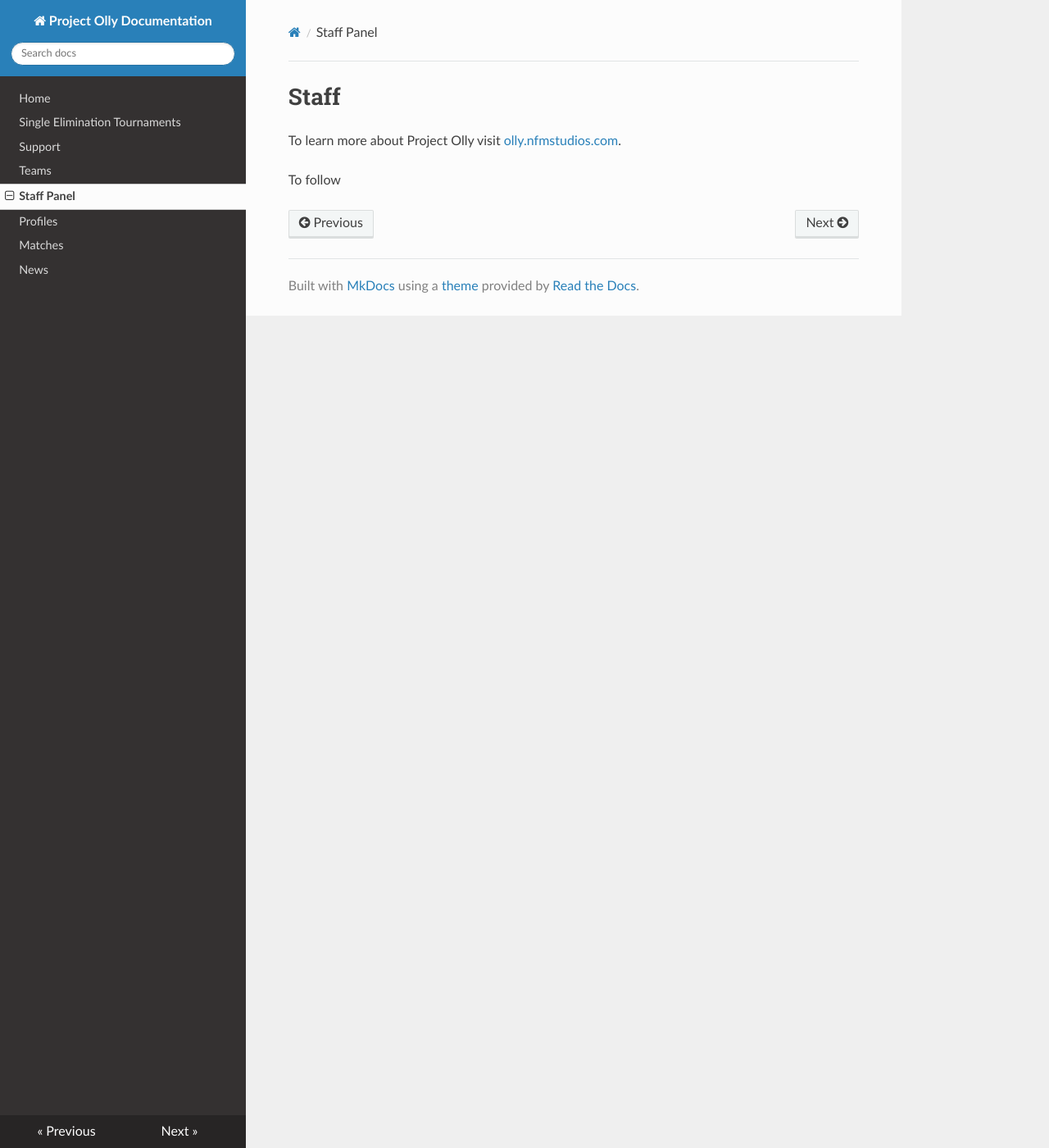
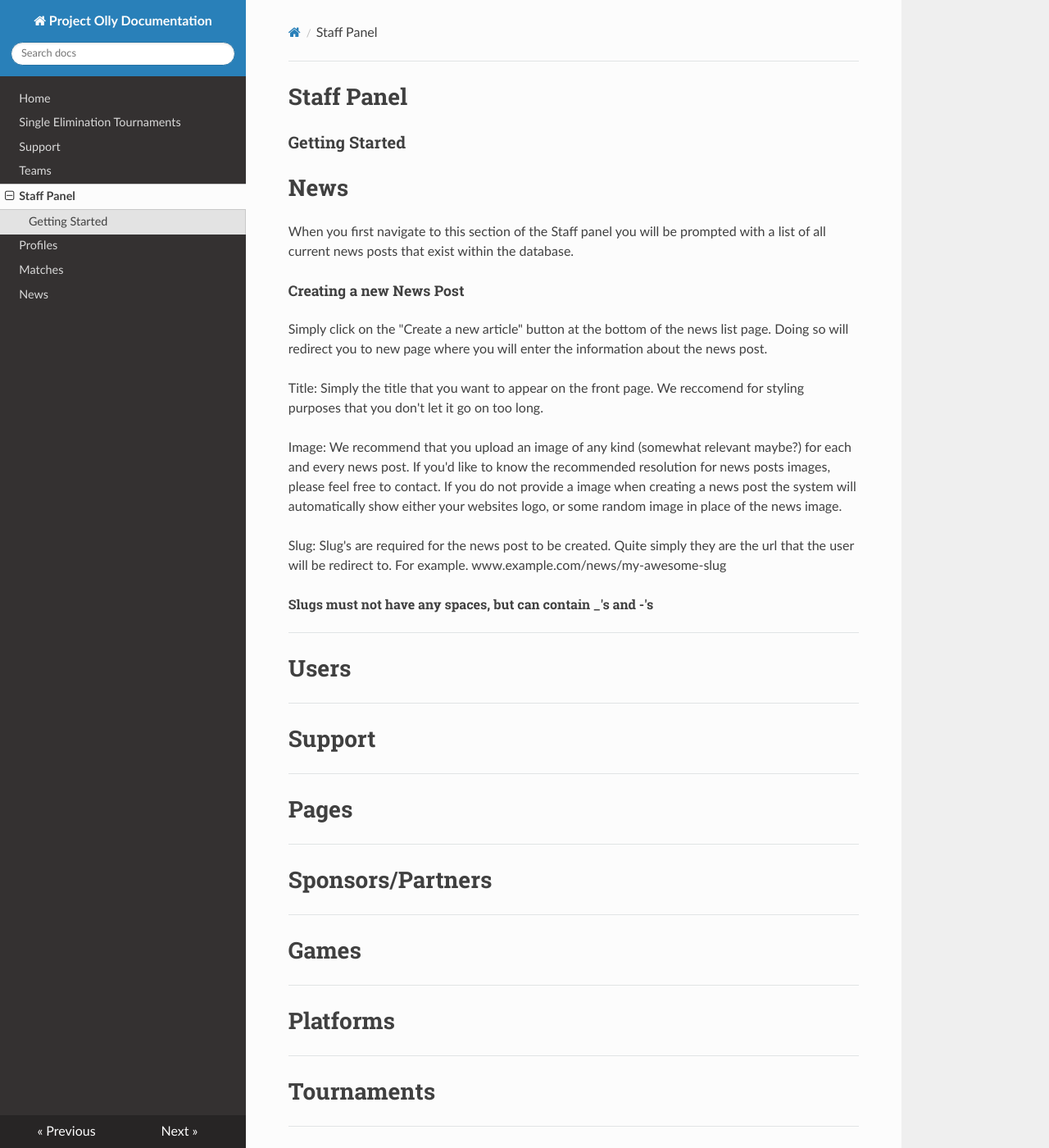
Before and after one commit to NFM-Studios/olly-documentation, an MkDocs documentation site: the page built from docs/staff.md, in a window 1280 px wide and 1400 px high. Shown: the whole window at 82% size. Built offline with MkDocs 1.6.1, drawn with Linux system fonts in a browser that asks for light colours; nearby versions of some CDN libraries.

Commit message:
added format and news info to staff panel page

```diff
--- a/docs/staff.md
+++ b/docs/staff.md
@@ -1,5 +1,59 @@
-# Staff
+# Staff Panel
 
-To learn more about Project Olly visit [olly.nfmstudios.com](https://olly.nfmstudios.com).
+### Getting Started
 
-To follow
+# News
+When you first navigate to this section of the Staff panel you will be prompted with a list of all current news posts that exist within the database.
+
+##### Creating a new News Post
+Simply click on the "Create a new article" button at the bottom of the news list page. Doing so will redirect you to new page where you will enter the information about the news post.
+
+Title: Simply the title that you want to appear on the front page. We reccomend for styling purposes that you don't let it go on too long.
+
+Image: We recommend that you upload an image of any kind (somewhat relevant maybe?) for each and every news post. If you'd like to know the recommended resolution for news posts images, please feel free to contact. If you do not provide a image when creating a news post the system will automatically show either your websites logo, or some random image in place of the news image.
+
+Slug: Slug's are required for the news post to be created. Quite simply they are the url that the user will be redirect to. For example.
+www.example.com/news/my-awesome-slug
+###### Slugs must not have any spaces, but can contain _'s and -'s
+
+---
+
+# Users
+
+---
+
+# Support
+
+---
+
+# Pages
+
+---
+
+# Sponsors/Partners
+
+---
+
+# Games
+
+---
+
+# Platforms
+
+---
+
+# Tournaments
+
+---
+
+# Matches
+
+---
+
+# Teams
+
+---
+
+# Store
+
+---
```
